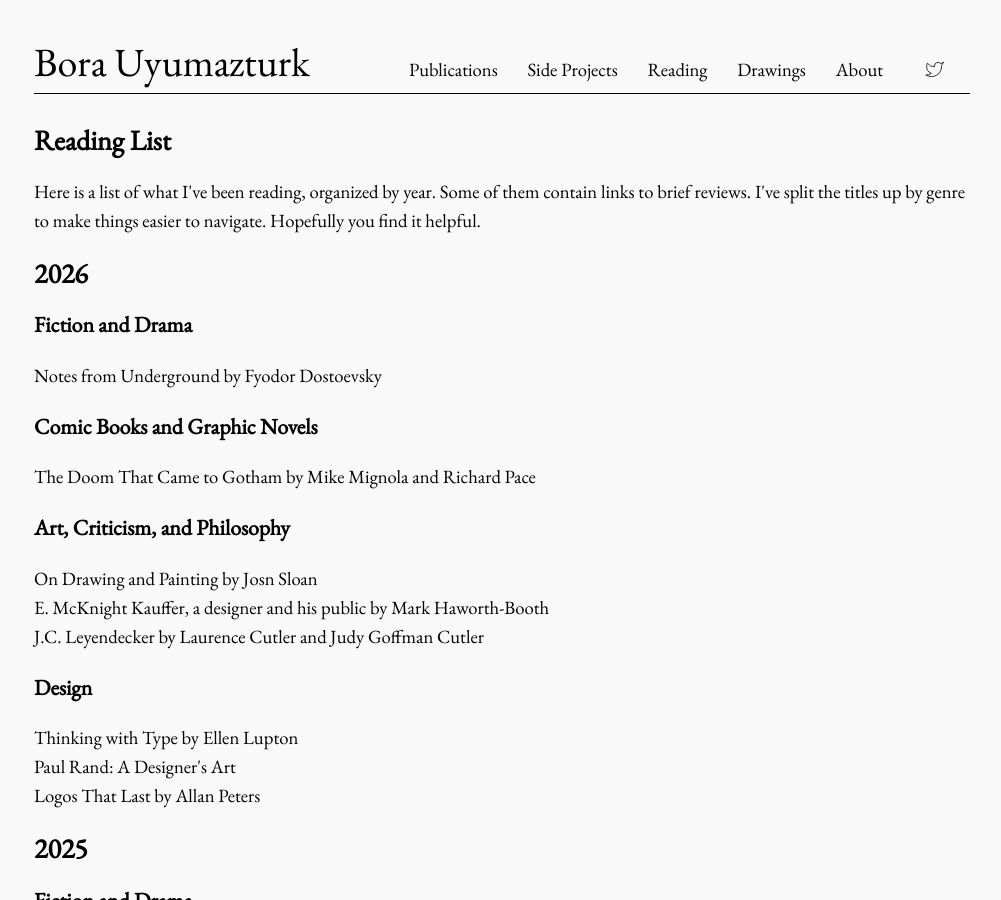
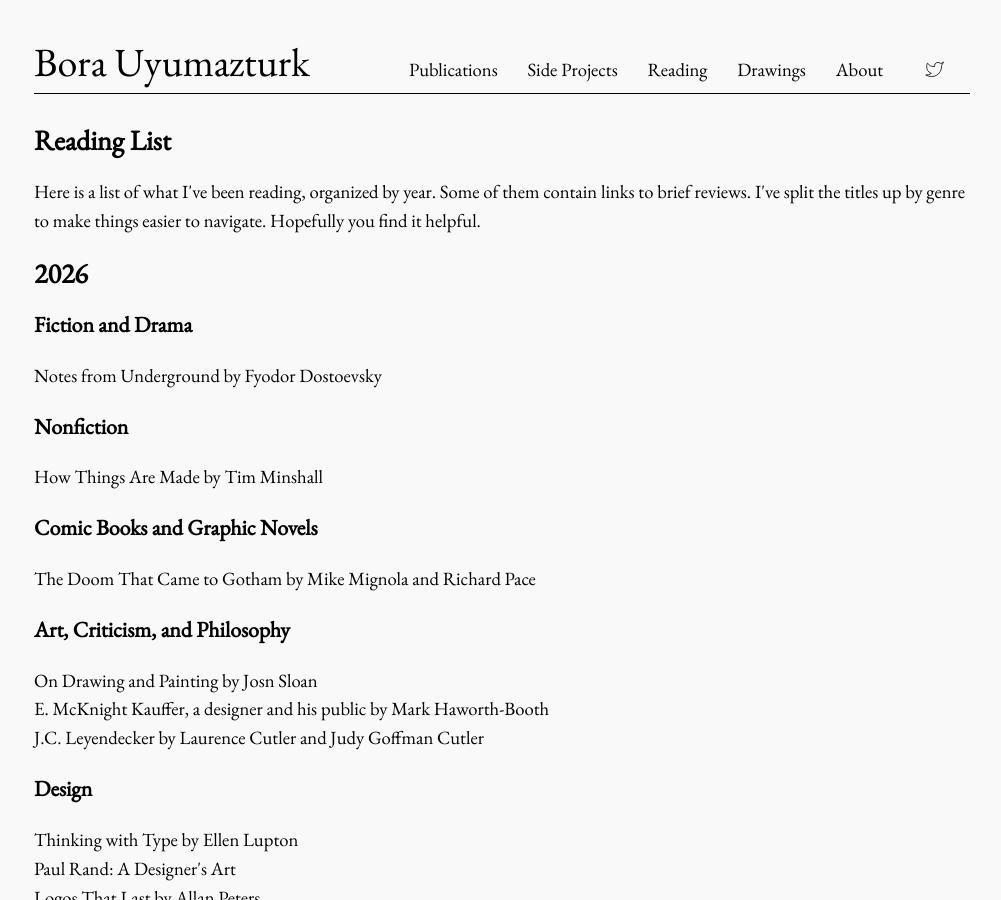
Before and after one commit to bora-uyumazturk/bora-uyumazturk.github.io, a Jekyll site: the page built from reading.html, in a window 1280 px wide and 900 px high. Shown: the whole window, without its empty margins (138-1139 px from the left). Built offline with Jekyll 4.4.1, drawn with Linux system fonts in a browser that asks for light colours.

Commit message:
Update reading.html

```diff
--- a/reading.html
+++ b/reading.html
@@ -17,6 +17,10 @@
   <h3>Fiction and Drama</h3>
 
   Notes from Underground by Fyodor Dostoevsky
+
+  <h3>Nonfiction</h3>
+
+  How Things Are Made by Tim Minshall
 
   <h3>Comic Books and Graphic Novels</h3>
 
```
